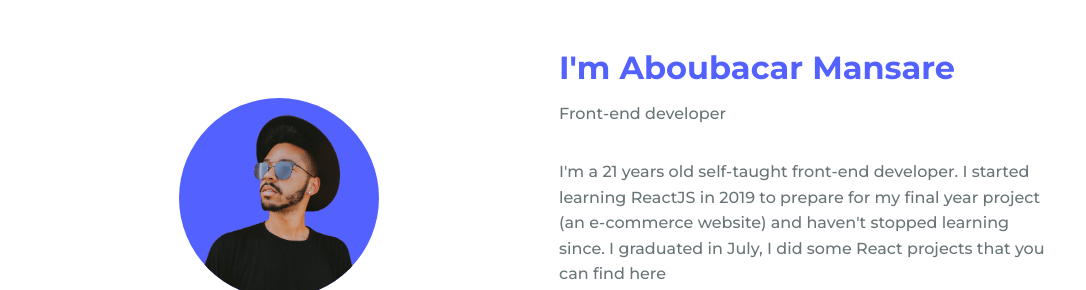
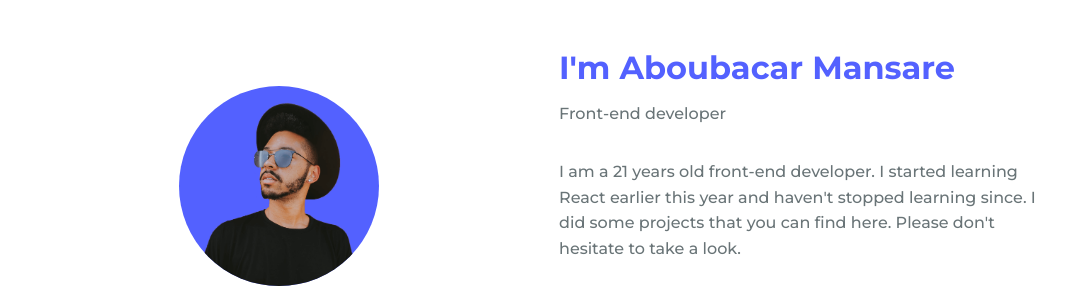
Before and after one commit to aboubacarmsr/my-portfolio, a plain HTML site: page index.html in a window 1280 px wide. Shown: the part 1017-1307 px from the top of the page, without its empty margins (97-1183 px from the left). Drawn offline with nearby package versions, Linux system fonts and the light colour scheme.

Commit message:
Modification de la description

```diff
--- a/index.html
+++ b/index.html
@@ -78,9 +78,10 @@
             <h2 class="about__subtitle">I'm Aboubacar Mansare</h2>
             <span class="about__profession">Front-end developer</span>
             <p class="about__text">
-                I'm a 21 years old self-taught front-end developer.
-                I started learning ReactJS in 2019 to prepare for my final year project &#40;an e-commerce website&#41; and haven't stopped learning since.
-                I graduated in July, I did some React projects that you can find here
+              I am a 21 years old front-end developer. I started learning React
+              earlier this year and haven't stopped learning since. I did some
+              projects that you can find here. Please don't hesitate
+              to take a look.
             </p>
 
             <div class="about__social">
```
